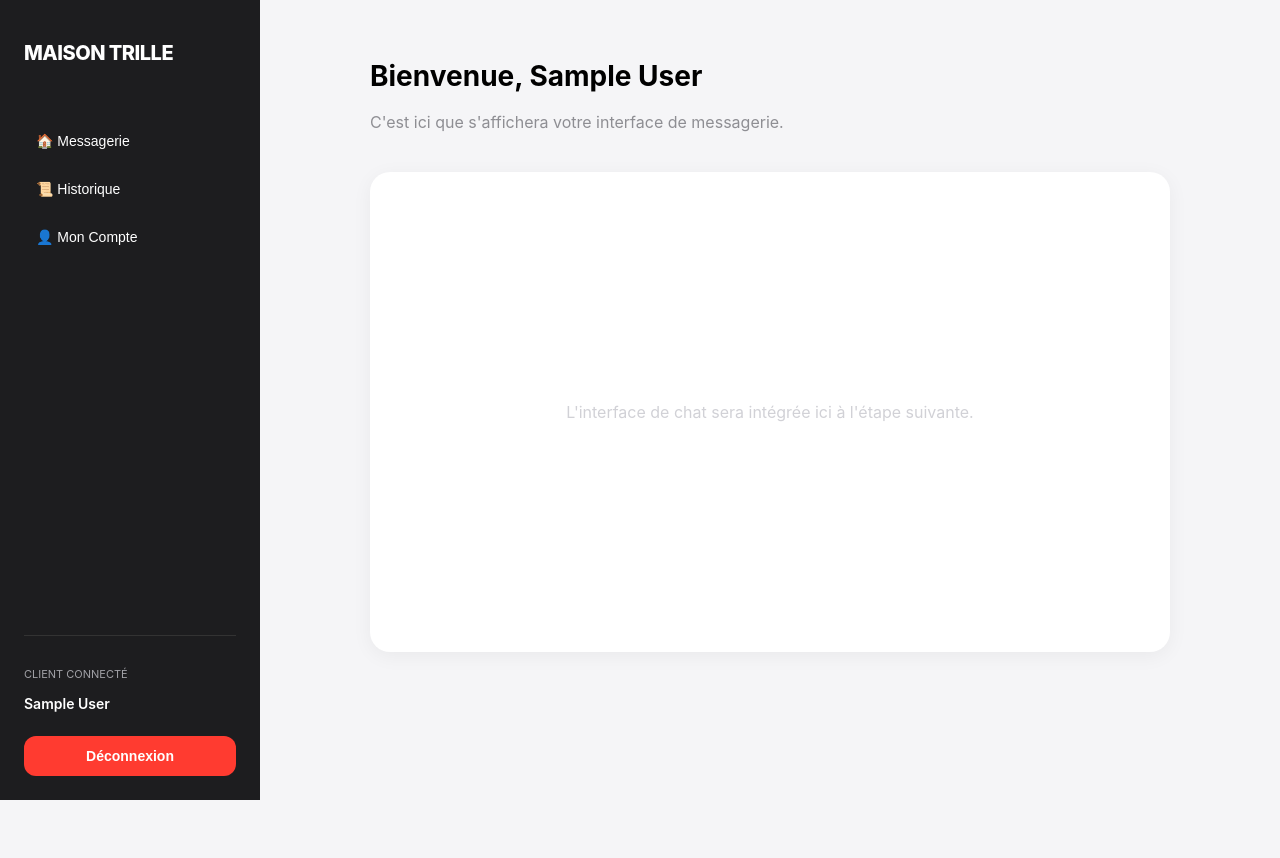
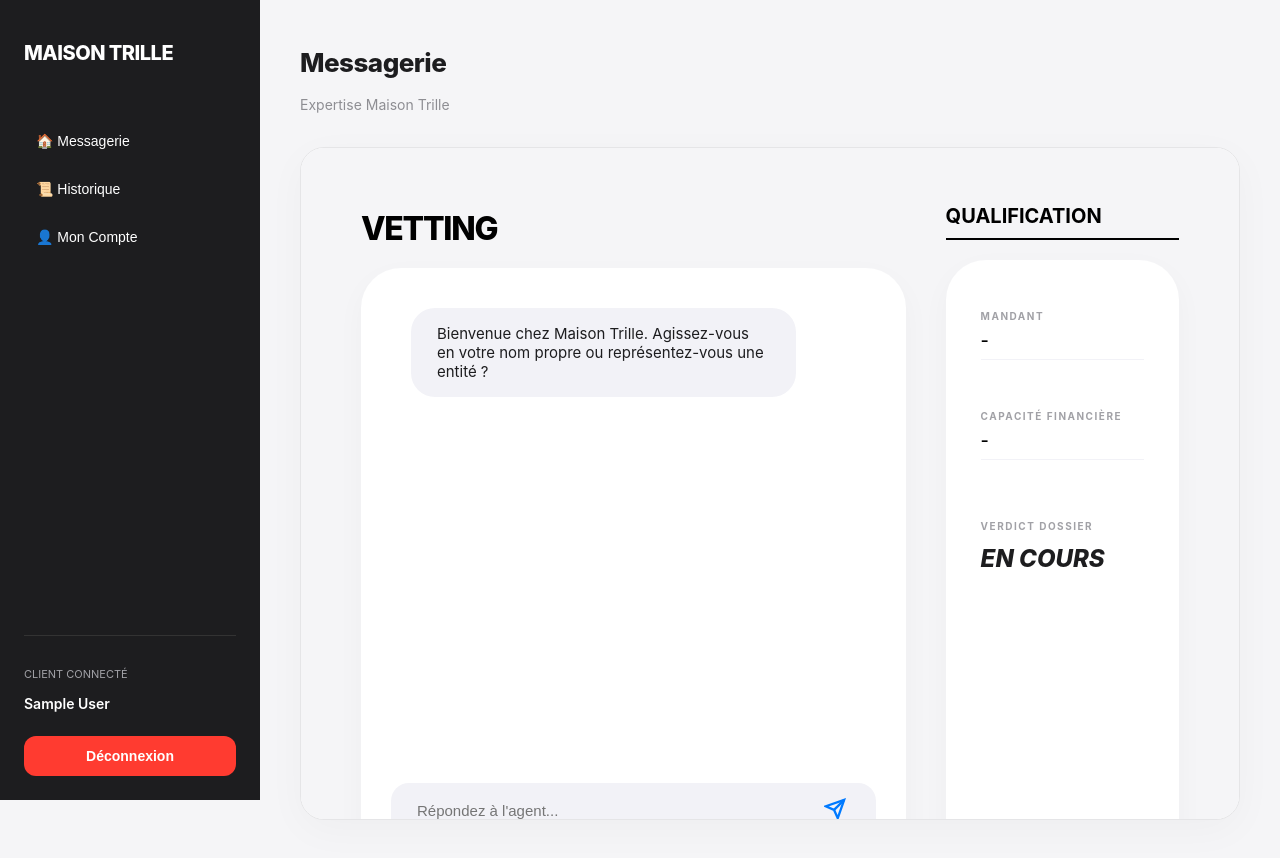
Before and after one commit to EIJulienTrille/ai-agent-vetting, a Next.js app: page / in a window 1280 px wide. Shown: the top 858 px of the page. Built offline with nearby package versions, Linux system fonts and the light colour scheme; no server answers; sample sign-in values are in the browser's storage.

Commit message:
SaaS: Linked chat logs to authenticated user ID

```diff
--- a/app/api/auth/[...nextauth]/route.ts
+++ b/app/api/auth/[...nextauth]/route.ts
@@ -1,9 +1,11 @@
 import NextAuth from "next-auth";
+import type { NextAuthOptions } from "next-auth"; // Ajout du type pour plus de sécurité
 import CredentialsProvider from "next-auth/providers/credentials";
 import { db } from "@vercel/postgres";
 import bcrypt from "bcryptjs";
 
-const handler = NextAuth({
+// 1. On définit et on EXPORTE la configuration
+export const authOptions: NextAuthOptions = {
   providers: [
     CredentialsProvider({
       name: "Credentials",
@@ -13,15 +15,11 @@ const handler = NextAuth({
       },
       async authorize(credentials) {
         if (!credentials?.email || !credentials?.password) return null;
-
-        // On cherche l'utilisateur dans la table SQL
         const { rows } = await db.query(
           "SELECT * FROM users WHERE email = $1",
           [credentials.email]
         );
         const user = rows[0];
-
-        // On vérifie le mot de passe crypté
         if (
           user &&
           (await bcrypt.compare(credentials.password, user.password))
@@ -32,13 +30,12 @@ const handler = NextAuth({
       },
     }),
   ],
-  pages: {
-    signIn: "/login", // On définit notre future page de connexion personnalisée
-  },
-  session: {
-    strategy: "jwt",
-  },
+  pages: { signIn: "/login" },
+  session: { strategy: "jwt" },
   secret: process.env.NEXTAUTH_SECRET,
-});
+};
+
+// 2. Le handler utilise cette configuration
+const handler = NextAuth(authOptions);
 
 export { handler as GET, handler as POST };
--- /dev/null
+++ b/app/api/save-log/route.ts
@@ -0,0 +1,52 @@
+import { db } from "@vercel/postgres";
+import { NextResponse } from "next/server";
+import { getServerSession } from "next-auth/next";
+import { authOptions } from "../auth/[...nextauth]/route";
+
+export async function POST(req: Request) {
+  try {
+    // 1. Récupérer la session de l'utilisateur (côté serveur)
+    const session = await getServerSession(authOptions);
+
+    // 2. Vérifier si l'utilisateur est bien connecté
+    if (!session || !session.user?.email) {
+      return NextResponse.json({ error: "Non autorisé" }, { status: 401 });
+    }
+
+    const { status, verdict, conversation_data } = await req.json();
+
+    // 3. Récupérer l'ID de l'utilisateur via son email
+    const userRes = await db.query("SELECT id FROM users WHERE email = $1", [
+      session.user.email,
+    ]);
+    const userId = userRes.rows[0]?.id;
+
+    if (!userId) {
+      return NextResponse.json(
+        { error: "Utilisateur introuvable" },
+        { status: 404 }
+      );
+    }
+
+    // 4. Insérer le log avec le user_id associé
+    await db.query(
+      "INSERT INTO vetting_logs (status, verdict, conversation_data, user_id) VALUES ($1, $2, $3, $4)",
+      [
+        status,
+        verdict,
+        typeof conversation_data === "string"
+          ? conversation_data
+          : JSON.stringify(conversation_data),
+        userId,
+      ]
+    );
+
+    return NextResponse.json({ success: true });
+  } catch (error: any) {
+    console.error("Erreur API Save Log:", error);
+    return NextResponse.json(
+      { error: "Erreur lors de la sauvegarde" },
+      { status: 500 }
+    );
+  }
+}
--- a/app/page.tsx
+++ b/app/page.tsx
@@ -3,55 +3,103 @@ import { useSession } from "next-auth/react";
 import { useRouter } from "next/navigation";
 import { useEffect } from "react";
 import Sidebar from "@/components/Sidebar";
+import ChatInterface from "@/components/ChatInterface";
 
 export default function Home() {
   const { data: session, status } = useSession();
   const router = useRouter();
 
-  // Protection de la route : si pas connecté, redirection vers /login
+  // Protection de la route : Redirection si non connecté
   useEffect(() => {
     if (status === "unauthenticated") {
       router.push("/login");
     }
   }, [status, router]);
 
-  if (status === "loading") return <p>Chargement...</p>;
+  if (status === "loading") {
+    return (
+      <div
+        style={{
+          height: "100vh",
+          display: "flex",
+          alignItems: "center",
+          justifyContent: "center",
+          backgroundColor: "#F5F5F7",
+        }}
+      >
+        <p style={{ fontFamily: "sans-serif", color: "#8E8E93" }}>
+          Chargement de l'espace Maison Trille...
+        </p>
+      </div>
+    );
+  }
 
   return (
-    <div style={{ display: "flex" }}>
+    <div
+      style={{
+        display: "flex",
+        backgroundColor: "#F5F5F7",
+        minHeight: "100vh",
+        overflow: "hidden",
+      }}
+    >
+      {/* Barre latérale fixe */}
       <Sidebar />
+
+      {/* Zone de contenu principale */}
       <main
         style={{
-          marginLeft: "260px", // Largeur de la sidebar
+          marginLeft: "260px",
           flex: 1,
           height: "100vh",
-          backgroundColor: "#F5F5F7",
-          padding: "40px",
+          display: "flex",
+          flexDirection: "column",
+          padding: "30px 40px",
         }}
       >
-        <div style={{ maxWidth: "800px", margin: "0 auto" }}>
-          <h1 style={{ fontSize: "28px", fontWeight: "700" }}>
-            Bienvenue, {session?.user?.name}
-          </h1>
-          <p style={{ color: "#8E8E93", marginTop: "10px" }}>
-            C'est ici que s'affichera votre interface de messagerie.
-          </p>
+        <div
+          style={{
+            width: "100%",
+            maxWidth: "1000px",
+            margin: "0 auto",
+            height: "100%",
+            display: "flex",
+            flexDirection: "column",
+          }}
+        >
+          {/* En-tête de la page */}
+          <header style={{ marginBottom: "20px", flexShrink: 0 }}>
+            <h1
+              style={{
+                fontSize: "26px",
+                fontWeight: "800",
+                color: "#1d1d1f",
+                letterSpacing: "-0.02em",
+              }}
+            >
+              Messagerie
+            </h1>
+            <p style={{ color: "#8E8E93", fontSize: "14px" }}>
+              Expertise Maison Trille
+            </p>
+          </header>
 
-          {/* C'est ici que nous remettrons votre composant de Chat plus tard */}
+          {/* Conteneur du Chat (Hauteur 100% de l'espace restant) */}
           <div
             style={{
-              marginTop: "40px",
-              height: "60vh",
               backgroundColor: "white",
-              borderRadius: "20px",
-              boxShadow: "0 4px 20px rgba(0,0,0,0.05)",
-              display: "flex",
-              alignItems: "center",
-              justifyContent: "center",
-              color: "#D1D1D6",
+              borderRadius: "24px",
+              boxShadow: "0 10px 40px rgba(0,0,0,0.03)",
+              flex: 1, // Prend tout l'espace vertical restant
+              overflow: "hidden",
+              border: "1px solid #E5E5E7",
+              marginBottom: "10px",
             }}
           >
-            L'interface de chat sera intégrée ici à l'étape suivante.
+            {/* On s'assure que le composant ChatInterface occupe tout le parent */}
+            <div style={{ height: "100%", width: "100%" }}>
+              <ChatInterface />
+            </div>
           </div>
         </div>
       </main>
--- a/components/ChatInterface.tsx
+++ b/components/ChatInterface.tsx
@@ -98,7 +98,7 @@ export default function ChatInterface() {
     <div
       style={{
         backgroundColor: "#F5F5F7",
-        minHeight: "100vh",
+        minHeight: "100%",
         padding: "40px 60px",
         display: "flex",
         alignItems: "center",
```
